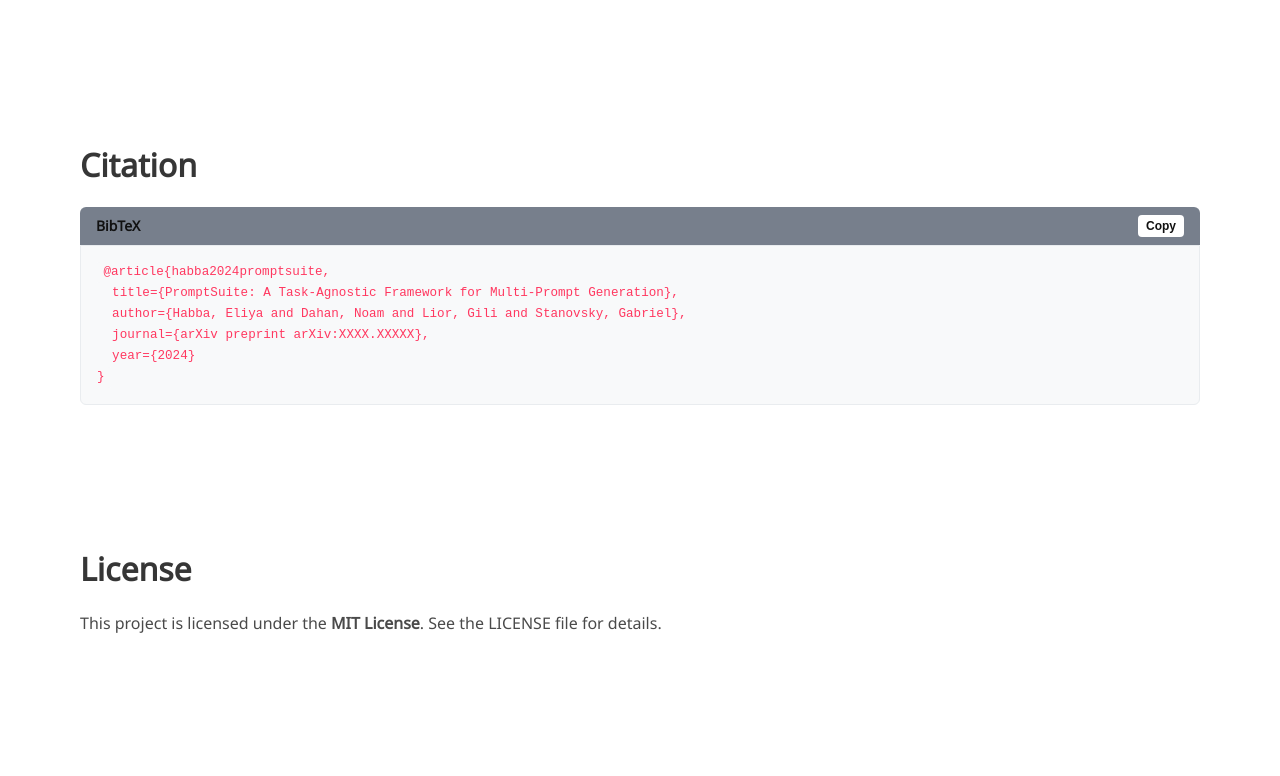
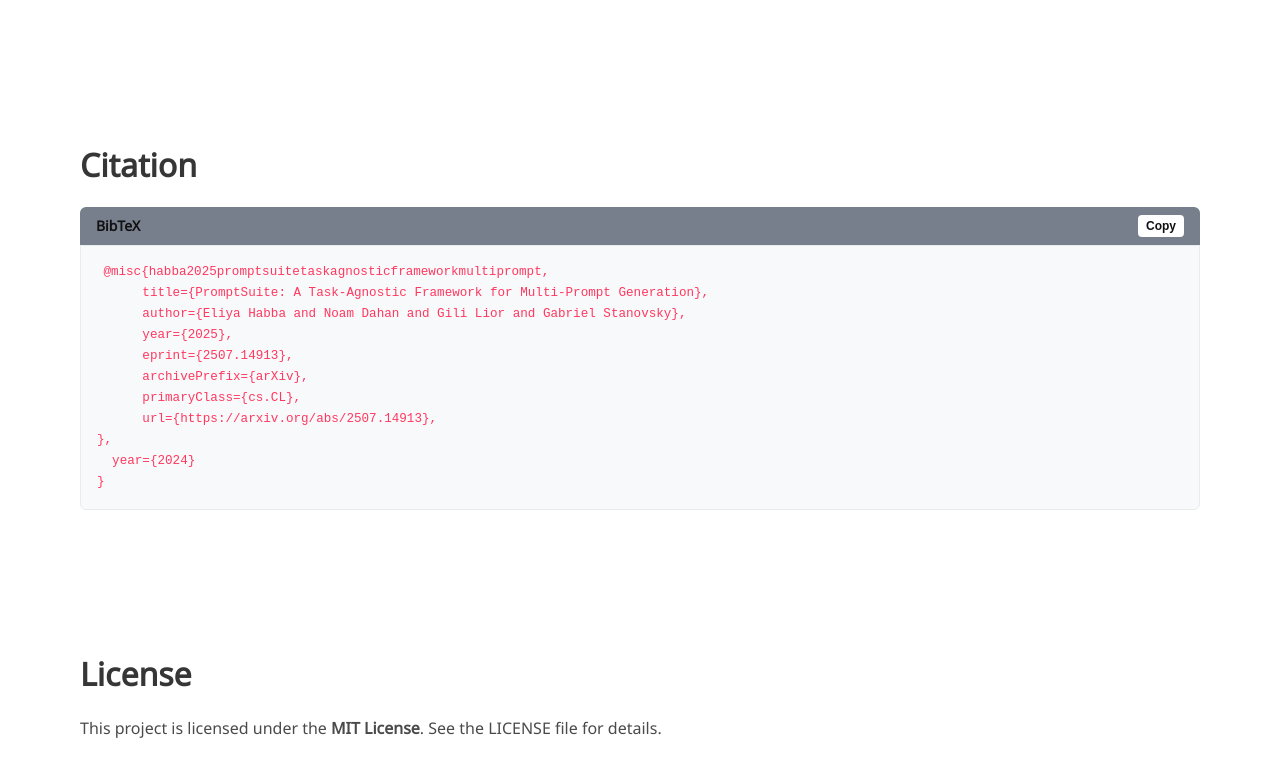
Before and after one commit to eliyahabba/PromptSuite, a plain HTML site: page index.html in a window 1280 px wide. Shown: the part 6829-7605 px from the top of the page. Before the commit the page ends 7528 px from the top, so only its background shows below. Drawn offline with nearby package versions, Linux system fonts and the light colour scheme; some icons are missing; a web font is replaced by a local one.

```diff
--- a/index.html
+++ b/index.html
@@ -984,10 +984,15 @@ ps.export("output.txt", format="txt")</code></pre>
     <section class="section" id="BibTeX">
       <div class="container is-max-desktop content">
         <h2 class="title">Citation</h2>
-        <pre><code class="language-bibtex">@article{habba2024promptsuite,
-  title={PromptSuite: A Task-Agnostic Framework for Multi-Prompt Generation},
-  author={Habba, Eliya and Dahan, Noam and Lior, Gili and Stanovsky, Gabriel},
-  journal={arXiv preprint arXiv:XXXX.XXXXX},
+        <pre><code class="language-bibtex">@misc{habba2025promptsuitetaskagnosticframeworkmultiprompt,
+      title={PromptSuite: A Task-Agnostic Framework for Multi-Prompt Generation},
+      author={Eliya Habba and Noam Dahan and Gili Lior and Gabriel Stanovsky},
+      year={2025},
+      eprint={2507.14913},
+      archivePrefix={arXiv},
+      primaryClass={cs.CL},
+      url={https://arxiv.org/abs/2507.14913},
+},
   year={2024}
 }</code></pre>
       </div>
```
